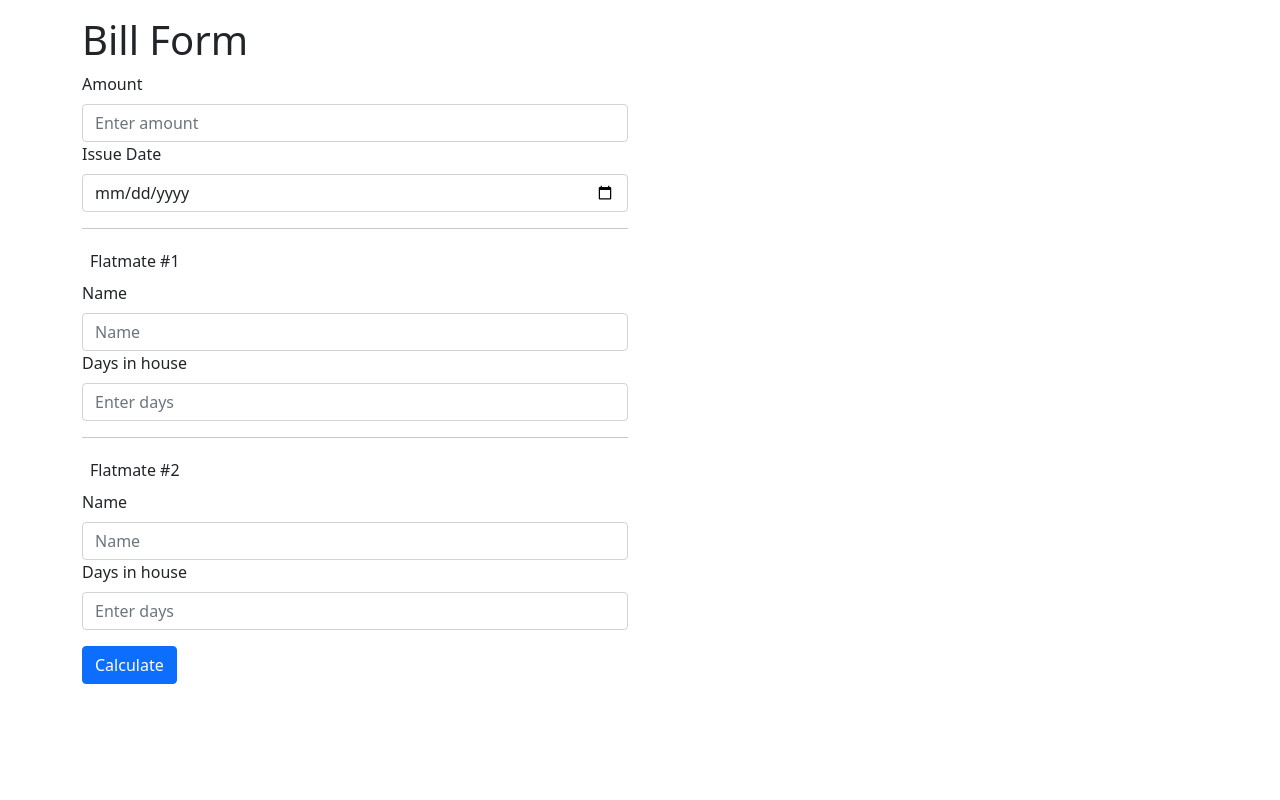
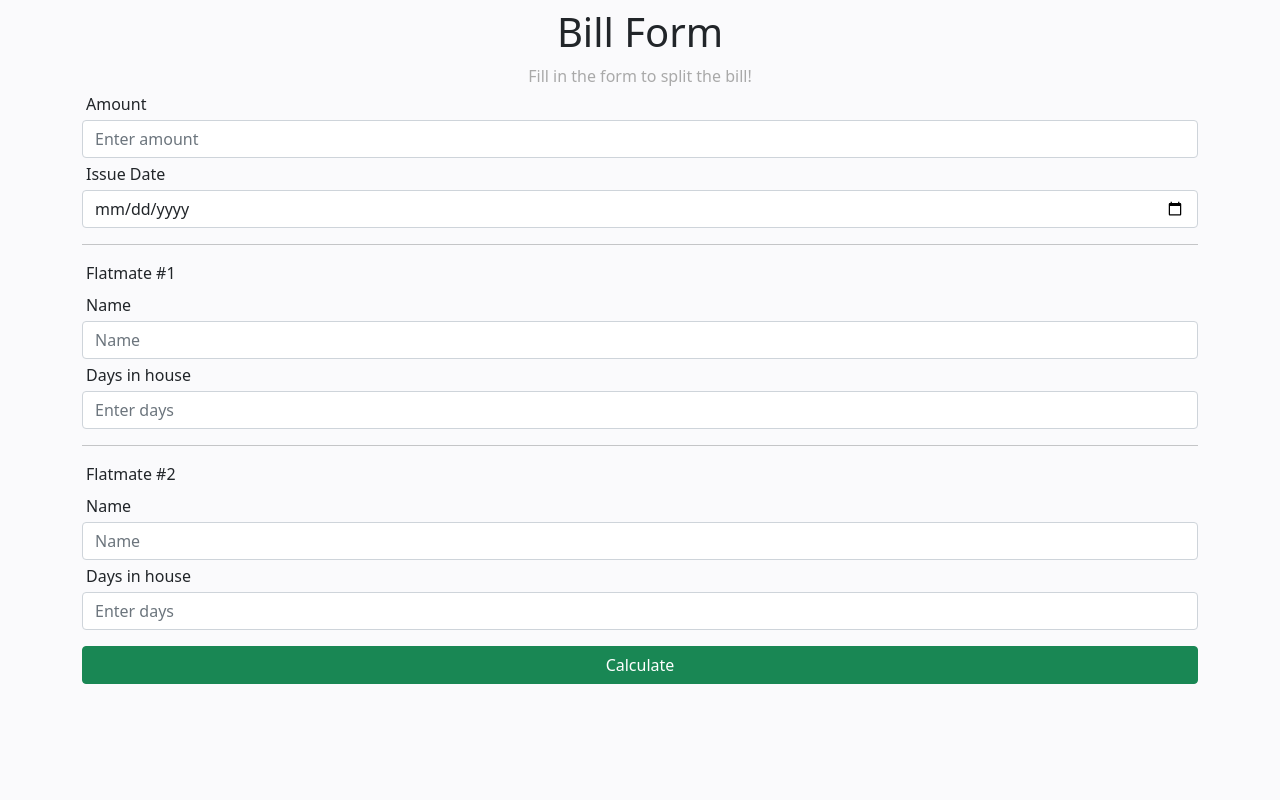
Before and after one commit to philipkogel/bill-splitter, a Flask app: page /bill in a window 1280 px wide. Run offline with Flask 2, Linux system fonts and the light colour scheme.

Commit message:
feat(ValidationAndCSS): Base css added and form validation improvement

```diff
--- a/app/models/BillForm.py
+++ b/app/models/BillForm.py
@@ -1,11 +1,12 @@
 from .FlatmateForm import FlatmateForm
-from wtforms import Form, IntegerField, DateField, StringField, SubmitField, FieldList, FormField
+from wtforms import IntegerField, DateField, SubmitField, FieldList, FormField
+from wtforms.validators import InputRequired, DataRequired
 from flask_wtf import FlaskForm
 
 
 class BillForm(FlaskForm):
-    amount = IntegerField('Amount')
-    issue_date = DateField('Issue Date')
+    amount = IntegerField(label='Amount', validators=[InputRequired()])
+    issue_date = DateField(label='Issue Date', validators=[DataRequired()])
     flatmates = FieldList(FormField(FlatmateForm), min_entries=2)
 
     button = SubmitField('Calculate')
--- /dev/null
+++ b/app/static/main.css
@@ -0,0 +1,14 @@
+body {
+    background-color: #fafafc;
+}
+main {
+    height: 100vh;
+    display: flex;
+}
+main .content {
+    margin: auto;
+}
+.description {
+    color: darkgray;
+    margin: 0;
+}
--- a/app/templates/bill_form_page.html
+++ b/app/templates/bill_form_page.html
@@ -8,32 +8,33 @@
 
 <!-- CSS only -->
 <link rel="stylesheet" href="https://cdn.jsdelivr.net/npm/bootstrap@5.1.1/dist/css/bootstrap.min.css">
-
+<link rel="stylesheet" href="static/main.css">
 </head>
 <body>
 
     <main>
-        <div class="container pt-3">
-            <h1 class="text-left">Bill Form</h1>
+        <div class="container pt-2">
+            <h1 class="text-center">Bill Form</h1>
+            <p class="text-center description">Fill in the form to split the bill!</p>
             <div class="row">
-                <div class="col-6">
+                <div class="col-12">
                     <form action="/results" method="POST">
                         {{ bill_form.hidden_tag() }}
                       <div class="form-group">
-                        <label class="mb-2" for="amountInput">{{bill_form.amount.label}}</label>
+                        <label class="m-1" for="amountInput">{{bill_form.amount.label}}</label>
                         {{bill_form.amount(class_="form-control", id_="amountInput", placeholder_="Enter amount")}}
                       </div>
                       <div class="form-group">
-                        <label class="mb-2" for="issueDateInput">{{bill_form.issue_date.label}}</label>
+                        <label class="m-1" for="issueDateInput">{{bill_form.issue_date.label}}</label>
                           {{bill_form.issue_date(class_="form-control", id_="amountInput")}}
                       </div>
                         {% for flatmate in bill_form.flatmates %}
                             {% set results = flatmate.name.split('-') %}
                             {% set index = results[1]|int %}
                             <hr>
-                            <p class="p-1 m-1">Flatmate #{{index+1}}</p>
+                            <p class="m-1">Flatmate #{{index+1}}</p>
                            <div class="form-group">
-                                <label class="mb-2" for={{flatmate.flatmate_name.id}}>{{flatmate.flatmate_name.label}}</label>
+                                <label class="m-1" for={{flatmate.flatmate_name.id}}>{{flatmate.flatmate_name.label}}</label>
                                 <input
                                         class="form-control"
                                         id={{flatmate.flatmate_name.id}}
@@ -43,7 +44,7 @@
                                         value={{flatmate.flatmate_name.value}}>
                             </div>
                            <div class="form-group">
-                                <label class="mb-2" for={{flatmate.days_in_house.id}}>{{flatmate.days_in_house.label}}</label>
+                                <label class="m-1" for={{flatmate.days_in_house.id}}>{{flatmate.days_in_house.label}}</label>
                                 <input
                                         class="form-control"
                                         type="number"
@@ -54,7 +55,7 @@
                                 >
                             </div>
                         {% endfor %}
-                        {{bill_form.button(class_="btn btn-primary mt-3")}}
+                        {{bill_form.button(class_="btn btn-success mt-3 w-100")}}
                     </form>
                 </div>
             </div>
--- a/app/templates/results_page.html
+++ b/app/templates/results_page.html
@@ -8,7 +8,7 @@
 
 <!-- CSS only -->
 <link rel="stylesheet" href="https://cdn.jsdelivr.net/npm/bootstrap@5.1.1/dist/css/bootstrap.min.css">
-
+<link rel="stylesheet" href="static/main.css">
 </head>
 <body>
 
```
Also changed, not shown: app/templates/index.html (+5 -3 lines).
